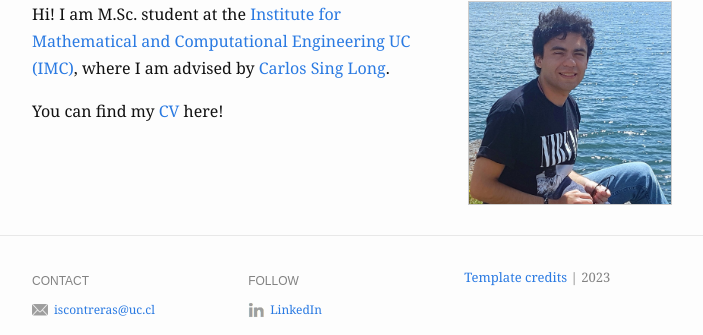
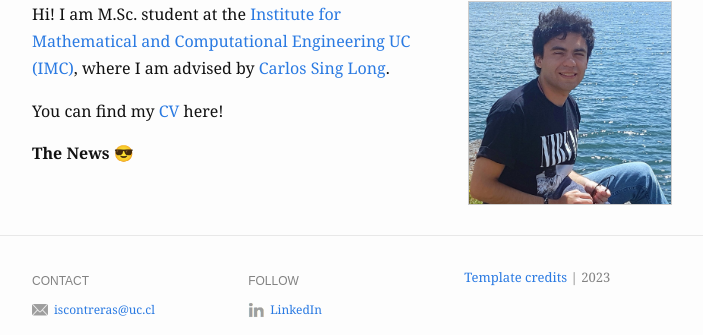
Before and after one commit to ignacontreras/ignacontreras.github.io, a Jekyll site: the page built from index.md, in a window 1280 px wide. Shown: the part 106-441 px from the top of the page, without its empty margins (288-991 px from the left). Built offline with Jekyll 4.4.1, drawn with Linux system fonts in a browser that asks for light colours.

Commit message:
Update index.md

```diff
--- a/index.md
+++ b/index.md
@@ -12,3 +12,7 @@ profile_picture:
 <p>
   You can find my <a href="data/CV_April2023.pdf">CV</a> here!
 </p>
+
+<p>
+  <strong> The News <strong> &#128526;
+<p>
```
